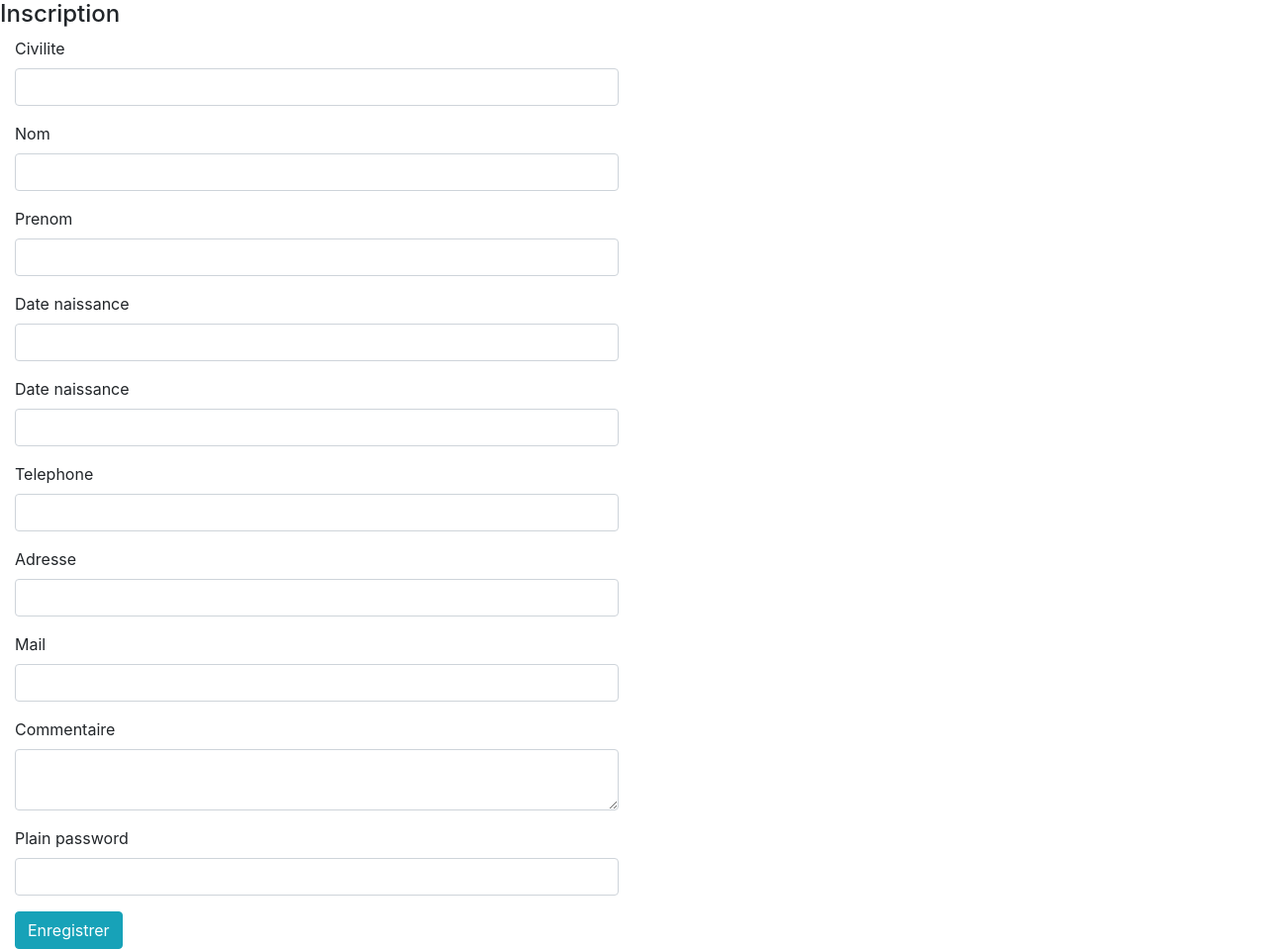
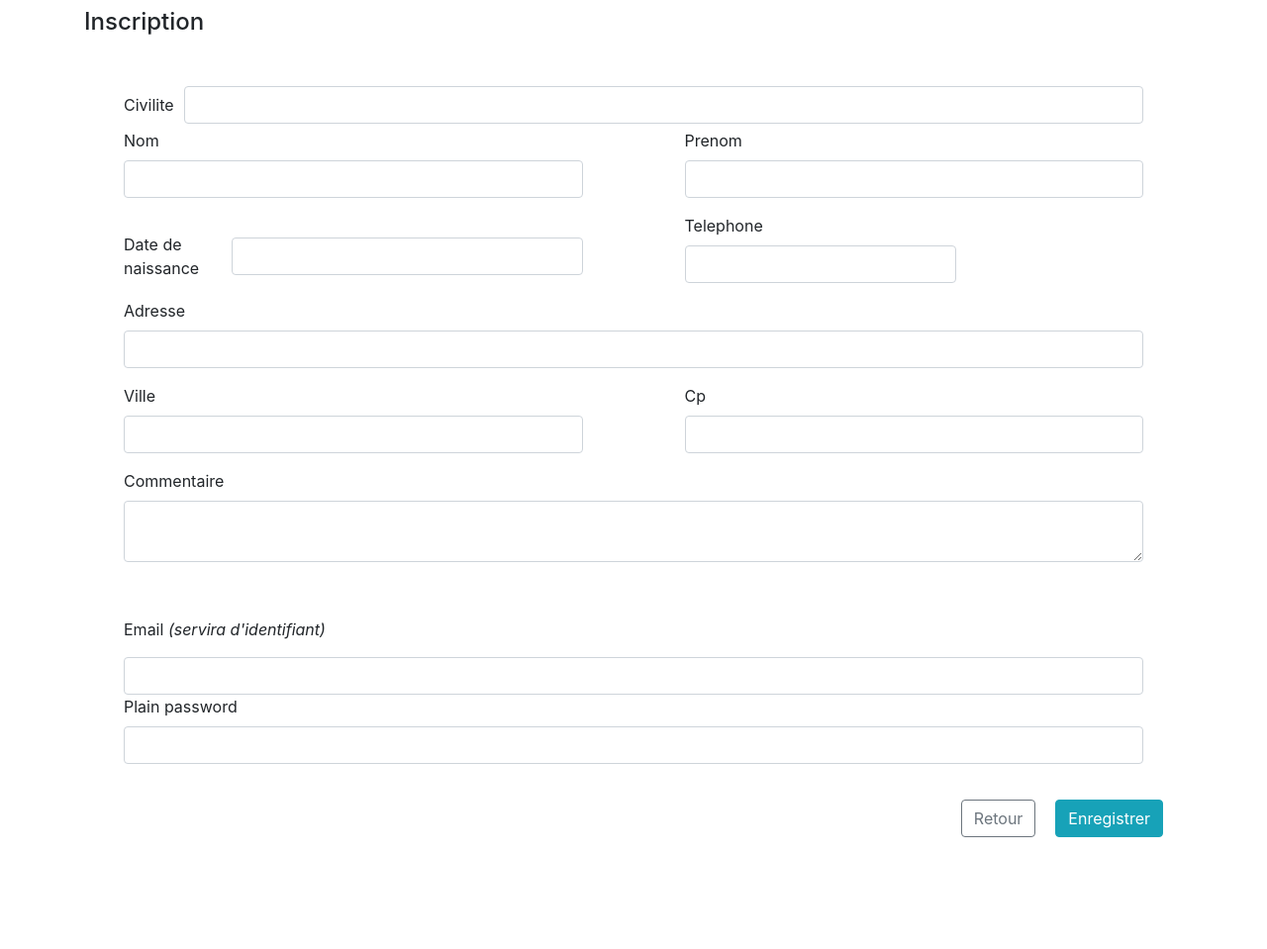
Before and after one commit to NicoJel/projet_site_dentiste, a Symfony app: template templates/security/inscription.html.twig in a window 1280 px wide. Shown: the part 56-1015 px from the top of the page at 99% size. After the commit the page ends 902 px from the top, so only its background shows below. Run offline with Twig, Linux system fonts and the light colour scheme; the template is opened without the code that fills it, so the values that code supplies are empty; form fields are guessed from the names that the template uses; some libraries are stand-ins or nearby versions.

Commit message:
Mise à jour Entity Utilisateur + css inscription

```diff
--- a/config/services.yaml
+++ b/config/services.yaml
@@ -4,7 +4,7 @@
 # Put parameters here that don't need to change on each machine where the app is deployed
 # https://symfony.com/doc/current/best_practices/configuration.html#application-related-configuration
 parameters:
-    locale: 'en'
+    locale: 'fr'
 
 services:
     # default configuration for services in *this* file
--- a/public/css/accueil.css
+++ b/public/css/accueil.css
@@ -79,6 +79,9 @@ body{
 .competences{
     background-color: #4ec8d3;
     display: flex;
+    position: relative;
+    width: 100%;
+    bottom: 0;
 }
 .logos{
     justify-content: space-between;
--- /dev/null
+++ b/public/css/inscription.css
@@ -0,0 +1,216 @@
+h4{
+    margin-bottom: 40px;
+}
+form{
+    margin: 10px;
+}
+.info-perso, .info-connexion{
+    padding: 10px;
+    margin: 20px;
+}
+
+/** Animation info perso **/
+
+    /* le message Info perso */
+.msg-info-perso {
+    position: absolute;
+    top: -28px;
+    font-style: italic;
+    font-size: 1.1em;
+    opacity: 0;
+    color: #4bb3bd;
+}
+.info-perso:hover .msg-info-perso{
+    animation: ease-in-out 900ms apparitionPerso forwards;
+}
+@keyframes apparitionPerso {
+    from{
+        opacity: 0;
+    }
+    to{
+        opacity: 1;
+    }
+}
+
+    /* Animation des bordures */
+.info-perso {
+    border: 0;
+    box-sizing: border-box;
+    position: relative;
+    vertical-align: middle;
+}
+.info-perso::before,
+.info-perso::after{
+    box-sizing: inherit;
+    position: absolute;
+    content: "";
+    width: 100%;
+    height: 100%;
+    z-index: -1;
+}
+.centrer::before, .centrer::after{
+    top: 0;
+    left: 0;
+    height: 100%;
+    width: 100%;
+    transform-origin: center;
+}
+.centrer::before{
+    border-top: 2px solid #4bb3bd;
+    border-bottom: 2px solid #4bb3bd;
+    transform: scale3d(0,1,1);
+}
+.centrer::after{
+    border-left: 2px solid #4bb3bd;
+    border-right: 2px solid #4bb3bd;
+    transform: scale3d(1,0,1);
+}
+.centrer:hover::before, .centrer:hover::after{
+    transform: scale3d(1,1,1);
+    transition: transform 1s;
+}
+
+
+
+/** Info perso **/
+
+.civilite{
+    display: flex;
+    align-items: center;
+    margin-bottom: 5px;
+}
+.civilite p{
+    margin-bottom: 0;
+    margin-right: 10px;
+}
+#utilisateur_civilite{
+    display: flex;
+    width: 20%;
+}
+#utilisateur_civilite .form-check{
+    margin: 5px;
+}
+.nom-prenom{
+    display: flex;
+    justify-content: space-between;
+}
+.nom-prenom div{
+    width: 45%;
+}
+.date-naissance-telephone{
+    display: flex;
+    justify-content: space-between;
+}
+.date-naissance{
+    display: flex;
+    align-items: center;
+    width: 45%;
+}
+.date-naissance p{
+    margin: 0 5px 0 0;
+}
+#utilisateur_dateNaissance select{
+    margin: 2px 5px;
+}
+.telephone{
+    width: 45%;
+    display: flex;
+}
+.ville-cp{
+    display: flex;
+    width: 100%;
+    justify-content: space-between;
+}
+.ville-cp div{
+    width: 45%;
+}
+
+
+/** L'animation d'infos connexion **/
+
+    /* le message Info connexion */
+.msg-info-connexion {
+    position: absolute;
+    top: -28px;
+    font-style: italic;
+    font-size: 1.1em;
+    opacity: 0;
+    color: #4bb3bd;
+}
+.info-connexion:hover .msg-info-connexion{
+    animation: ease-in-out 900ms apparitionConnexion forwards;
+}
+@keyframes apparitionConnexion {
+    from{
+        opacity: 0;
+    }
+    to{
+        opacity: 1;
+    }
+}
+
+    /* Animation des bordures */
+.info-connexion{
+    border: 0;
+    box-sizing: border-box;
+    position: relative;
+    vertical-align: middle;
+}
+.info-connexion::before,
+.info-connexion::after{
+    box-sizing: inherit;
+    position: absolute;
+    content: "";
+    width: 100%;
+    height: 100%;
+    z-index: -1;
+}
+.info-connexion::after{
+    top: 0;
+    left: 0.8px;
+}
+.centrer-connexion::before, .centrer-connexion::after{
+    top: 0;
+    left: 0;
+    height: 100%;
+    width: 100%;
+    transform-origin: center;
+}
+.centrer-connexion::before{
+    border-top: 2px solid #4bb3bd;
+    border-bottom: 2px solid #4bb3bd;
+    transform: scale3d(0,1,1);
+}
+.centrer-connexion::after{
+    border-left: 2px solid #4bb3bd;
+    border-right: 2px solid #4bb3bd;
+    transform: scale3d(1,0,1);
+}
+.centrer-connexion:hover::before, .centrer-connexion:hover::after{
+    transform: scale3d(1,1,1);
+    transition: transform 1s;
+}
+
+
+/** Infos de connexion **/
+
+.span-email{
+    font-style: italic;
+}
+#utilisateur_mail{
+    margin-bottom: 16px;
+}
+
+
+
+/** Boutons **/
+
+.div-boutons{
+    text-align: right;
+    display: flex;
+    flex-direction: row-reverse;
+    margin-top: -20px;
+}
+.div-boutons div{
+    margin: 10px;
+}
--- a/public/css/style.css
+++ b/public/css/style.css
@@ -0,0 +1,24 @@
+.flashMessage{
+    position: relative;
+    font-size: 1.8em;
+    text-align: center;
+    width: 50%;
+    margin: 0 auto;
+}
+/** Animation qui fait disparaitre les flash message de succès
+(les flash messages d'error restent grâce au js) **/
+.flashMessageAnimation{
+    animation-name: hide;
+    animation-delay: 2s;
+    animation-duration: 1.5s;
+    animation-timing-function: ease-in-out;
+    animation-fill-mode: forwards;
+}
+@keyframes hide {
+    from{
+        opacity: 1;
+    }
+    to{
+        opacity: 0;
+    }
+}
--- a/public/js/main.js
+++ b/public/js/main.js
@@ -0,0 +1,15 @@
+$(document).ready(function(){
+
+
+    // Si les messages sont des erreurs, je ne les fait pas disparaitre
+
+    var divMessage = document.getElementById("messageFlash");
+    var divEnfant = document.getElementById("messageFlash").firstElementChild;
+
+    var verif = $(divEnfant).hasClass("alert-danger");
+
+    if (verif){
+        divMessage.classList.remove("flashMessageAnimation");
+    }
+
+}) // Fin du DOM ready
--- a/src/Controller/IndexController.php
+++ b/src/Controller/IndexController.php
@@ -5,6 +5,10 @@ namespace App\Controller;
 use Symfony\Bundle\FrameworkBundle\Controller\AbstractController;
 use Symfony\Component\Routing\Annotation\Route;
 
+/**
+ * Class IndexController
+ * @package App\Controller
+ */
 class IndexController extends AbstractController
 {
     /**
--- a/templates/base.html.twig
+++ b/templates/base.html.twig
@@ -5,7 +5,7 @@
         <title>{% block title %}Dr Céline Filitika - Chirurgien Dentiste{% endblock %}</title>
         {% block stylesheets %}
             <link href="https://stackpath.bootstrapcdn.com/bootstrap/4.1.3/css/bootstrap.min.css" rel="stylesheet" integrity="sha384-MCw98/SFnGE8fJT3GXwEOngsV7Zt27NXFoaoApmYm81iuXoPkFOJwJ8ERdknLPMO" crossorigin="anonymous">
-            <link href="{{ asset('css/style.css') }}">
+            <link rel="stylesheet" href="{{ asset('css/style.css') }}">
         {% endblock %}
     </head>
     <body>
@@ -73,6 +73,21 @@
     </nav>
 
 
+    {# Div qui contient les messages #}
+    <div id="messageFlash" class="container mt-2 flashMessage flashMessageAnimation">
+        {% for type, flashes in app.session.flashBag.all %}
+            {% for message in flashes %}
+                {% if type == 'error' %}
+                    {% set type = 'danger' %}
+                {% endif %}
+                <div class="alert alert-{{ type }}">
+                    {{ message | raw }}
+                </div>
+            {% endfor %}
+        {% endfor %}
+
+    </div>
+
         {% block body %}
 
         {% endblock %}
--- a/templates/index/index.html.twig
+++ b/templates/index/index.html.twig
@@ -3,7 +3,7 @@
 {% block stylesheets %}
     {{ parent() }}
 
-    <link rel="stylesheet" href="../../css/accueil.css">
+    <link rel="stylesheet" href="{{ asset('css/accueil.css') }}">
 
 {% endblock %}
 
--- a/templates/security/inscription.html.twig
+++ b/templates/security/inscription.html.twig
@@ -1,30 +1,87 @@
 {% extends 'base.html.twig' %}
 
+        {% block stylesheets %}
+            {{ parent() }}
+            <link rel="stylesheet" href="{{ asset('css/inscription.css') }}">
+        {% endblock %}
 
 {% block body %}
+<div class="container">
 
     <h4>Inscription</h4>
 
-    <div class="col-6">
 
     {{ form_start(form) }}
 
-        {{ form_row(form.civilite) }}
+
+    <div class="info-perso centrer">
+        <div class="msg-info-perso">Informations personnelles</div>
+
+        <div class="civilite">
+            <p>Civilite</p> {{ form_widget(form.civilite) }}
+        </div>
+
+
+        <div class="nom-prenom">
             {{ form_row(form.nom) }}
+
             {{ form_row(form.prenom) }}
-        {{ form_row(form.dateNaissance) }}
-        {{ form_row(form.dateNaissance) }}
+        </div>
+
+        <div class="date-naissance-telephone">
+            <div class="date-naissance">
+                <p>Date de naissance</p> {{ form_widget(form.dateNaissance) }}
+            </div>
+
+            <div class="telephone">
                 {{ form_row(form.telephone) }}
+            </div>
+        </div>
+
             {{ form_row(form.adresse) }}
-        {{ form_row(form.mail) }}
+
+        <div class="ville-cp">
+
+            {{ form_row(form.ville) }}
+
+            {{ form_row(form.cp) }}
+
+        </div>
+
             {{ form_row(form.commentaire) }}
+
+    </div>
+
+    <div class="info-connexion centrer-connexion">
+
+        <div class="msg-info-connexion">Informations de connexion</div>
+
+            <p>Email <span class="span-email">(servira d'identifiant)</span></p>
+            {{ form_widget(form.mail) }}
+
             {{ form_row(form.plainPassword) }}
 
+    </div>
+
+
+        <div class="div-boutons">
             <div class="form-btn-group">
                 <button class="btn btn-info" type="submit">
                     Enregistrer
                 </button>
             </div>
+            <div>
+                <a href="" class="btn btn-outline-secondary">Retour</a>
+            </div>
+        </div>
         {{ form_end(form) }}
+
+
 </div>
+
+    {% block javascripts %}
+        {{ parent() }}
+        <script src="{{ asset('js/inscription.js') }}"></script>
     {% endblock %}
+
+{% endblock %}
```
Also changed, not shown: src/Controller/SecurityController.php (+5 -3 lines), src/Entity/Utilisateur.php (+57 -1 lines), src/Form/UtilisateurType.php (+19 -3 lines), public/js/inscription.js (added), 1 other file. Lines whose indentation alone changed are shown as unchanged.
